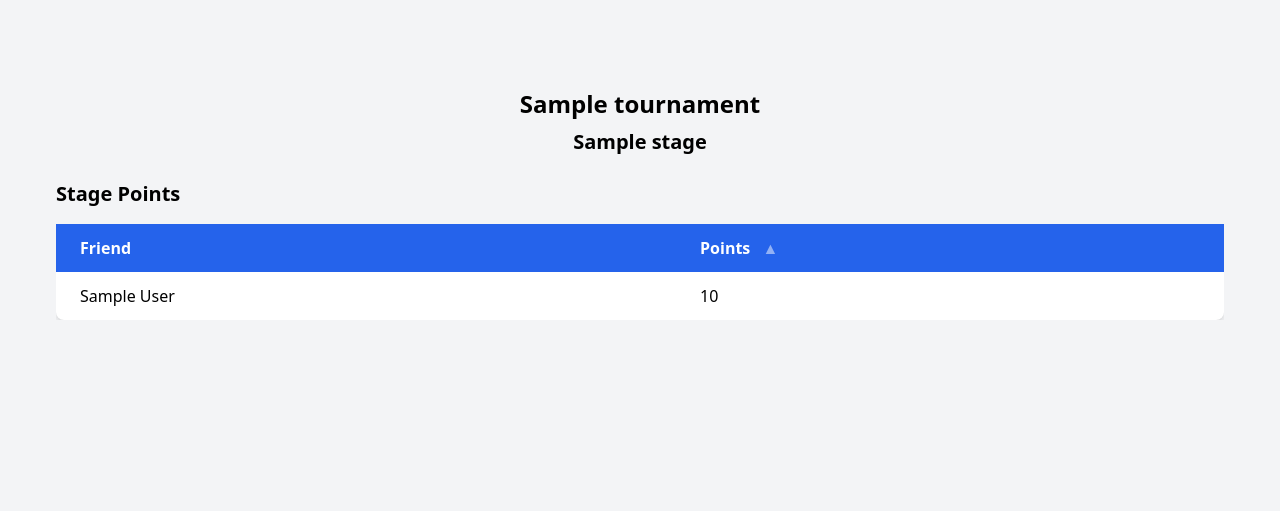
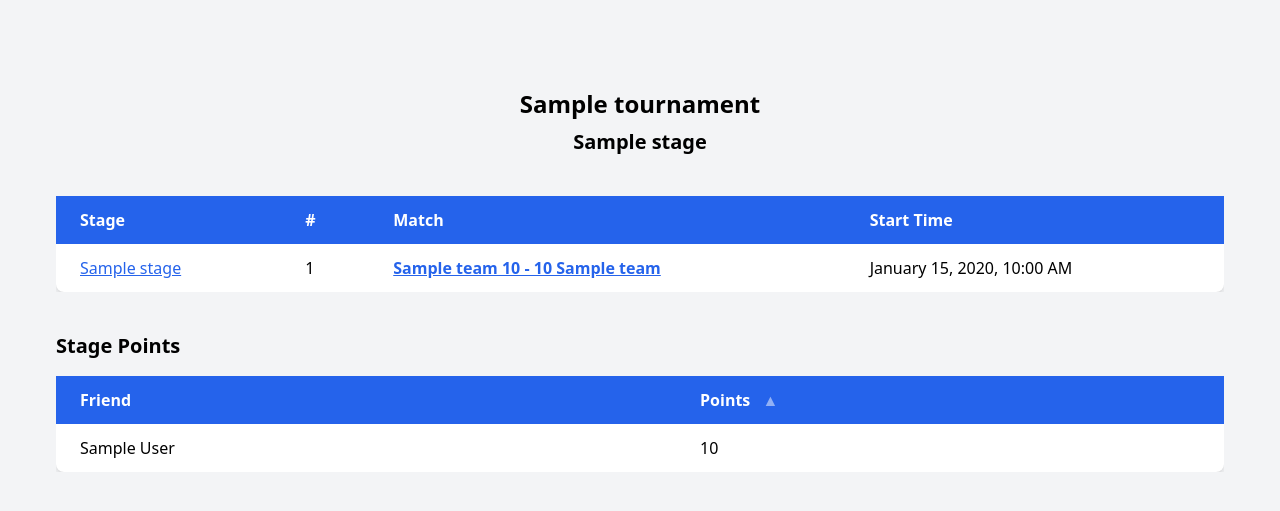
Before and after one commit to idanmel/hahimur, a Django app: page /tournaments/1/stages/1 in a window 1280 px wide. Shown: the part 60-571 px from the top of the page. Run offline with Django 5.2, Linux system fonts and the light colour scheme; tables that the repository leaves empty hold one stand-in row (values such as "Sample post"); some libraries are stand-ins or nearby versions.

Commit message:
matches in stage page

```diff
--- a/tournaments/models.py
+++ b/tournaments/models.py
@@ -204,7 +204,7 @@ class StagePoint(models.Model):
                 fields=['friend', 'stage']
             )
         ]
-        ordering = ['stage', '-friend', '-points']
+        ordering = ['stage', '-points', '-friend']
 
 class StagePrediction(models.Model):
     friend = models.ForeignKey(User, on_delete=models.CASCADE)
--- a/tournaments/templates/tournaments/matches.html
+++ b/tournaments/templates/tournaments/matches.html
@@ -1,18 +1,11 @@
-{% extends "./base.html" %}
-
-{% block content %}
-<div class="container mx-auto py-8 px-6">
-  <!-- Tournament Title -->
-  <h1 class="text-2xl font-bold text-center mb-6">{{ tournament.name }}</h1>
-
   {% if matches %}
     <!-- Matches Table -->
-    <div class="overflow-x-auto">
+    <div class="overflow-x-auto mt-10 mb-10">
       <table class="min-w-full bg-white shadow-md rounded-lg">
         <thead class="bg-blue-600 text-white">
           <tr>
+            <th class="py-3 px-6 text-left">Stage</th>
             <th class="py-3 px-6 text-left">#</th>
-            <th class="py-3 px-6 text-left">Stage</th>
             <th class="py-3 px-6 text-left">Match</th>
             <th class="py-3 px-6 text-left">Start Time</th>
           </tr>
@@ -20,8 +13,6 @@
         <tbody class="divide-y divide-gray-200">
           {% for match in matches %}
             <tr class="hover:bg-gray-50">
-              <!-- Match Number -->
-              <td class="py-3 px-6">{{ match.number }}</td>
               <!-- Stage -->
               <td class="py-3 px-6">
                 <a
@@ -31,6 +22,8 @@
                   {{ match.stage.name }}
                 </a>
               </td>
+              <!-- Match Number -->
+              <td class="py-3 px-6">{{ match.number }}</td>
               <!-- Match Info (Clickable) -->
               <td class="py-3 px-6 font-semibold">
                 <a
@@ -53,6 +46,3 @@
     <!-- No Matches Message -->
     <p class="text-gray-600 text-center">No matches scheduled for this tournament yet.</p>
   {% endif %}
-</div>
-
-{% endblock %}
--- a/tournaments/templates/tournaments/stage.html
+++ b/tournaments/templates/tournaments/stage.html
@@ -5,6 +5,7 @@
   <h1 class="text-2xl font-bold text-center mb-2">{{ tournament.name }}</h1>
   <h2 class="text-xl font-semibold text-center mb-6">{{ stage.name }}</h2>
 
+  {% include 'tournaments/matches.html' %}
   <!-- Stage Points -->
   <div>
     <h3 class="text-xl font-semibold mb-4">Stage Points</h3>
@@ -14,14 +15,14 @@
         <table id="sortable-stage-table" class="min-w-full bg-white shadow-md rounded-lg">
           <thead class="bg-blue-600 text-white">
             <tr>
-              <th class="py-3 px-6 text-left cursor-pointer group" onclick="sortTable(0)">
+              <th class="py-3 px-6 text-left cursor-pointer group sortable" onclick="sortTable(0)">
                 Friend
                 <span class="ml-2 inline-block opacity-50 group-hover:opacity-100">
                   <span class="sort-icon asc hidden">▲</span>
                   <span class="sort-icon desc hidden">▼</span>
                 </span>
               </th>
-              <th class="py-3 px-6 text-left cursor-pointer group" onclick="sortTable(1)">
+              <th class="py-3 px-6 text-left cursor-pointer group sortable" onclick="sortTable(1)">
                 Points
                 <span class="ml-2 inline-block opacity-50 group-hover:opacity-100">
                   <span class="sort-icon asc">▲</span>
@@ -58,7 +59,7 @@
 
     // Reset sort icons
     document.querySelectorAll(".sort-icon").forEach(icon => icon.classList.add("hidden"));
-    document.querySelectorAll("th")[columnIndex].querySelector(`.sort-icon.${table.dataset.sortOrder}`).classList.remove("hidden");
+    document.querySelectorAll("th.sortable")[columnIndex].querySelector(`.sort-icon.${table.dataset.sortOrder}`).classList.remove("hidden");
 
     rows.sort((a, b) => {
       const cellA = a.cells[columnIndex].textContent.trim();
--- a/tournaments/views.py
+++ b/tournaments/views.py
@@ -30,7 +30,7 @@ def match(request, tournament_id, match_id):
 def matches(request, tournament_id):
     t = Tournament.objects.get(id=tournament_id)
     matches = Match.objects.filter(stage__tournament=t)
-    return render(request, "tournaments/matches.html", matches_context(t, matches))
+    return render(request, "tournaments/matches_page.html", matches_context(t, matches))
 
 
 def tournaments(request):
@@ -123,10 +123,11 @@ def match_predictions_context(t, m, predictions):
     }
 
 
-def stage_points_context(t, stage, stage_points):
+def stage_points_context(t, stage, stage_points, matches):
     return {
         "tournament": t.serialize(),
         "stage": stage.serialize(),
+        "matches": [match.serialize() for match in matches if match],
         "stage_points": [stage_point.serialize() for stage_point in stage_points if stage_point]
     }
 
@@ -134,6 +135,7 @@ def stage_points_context(t, stage, stage_points):
 def stage(request, tournament_id, stage_id):
     t = Tournament.objects.get(pk=tournament_id)
     s = Stage.objects.get(pk=stage_id)
+    matches = Match.objects.filter(stage=s)
     stage_points = StagePoint.objects.filter(stage=s)
-    context = stage_points_context(t, s, stage_points)
+    context = stage_points_context(t, s, stage_points, matches)
     return render(request, "tournaments/stage.html", context)
```
Also changed, not shown: tournaments/templates/tournaments/matches_page.html (added, +11 -0 lines), tournaments/tests.py (+0 -38 lines), README.md.
